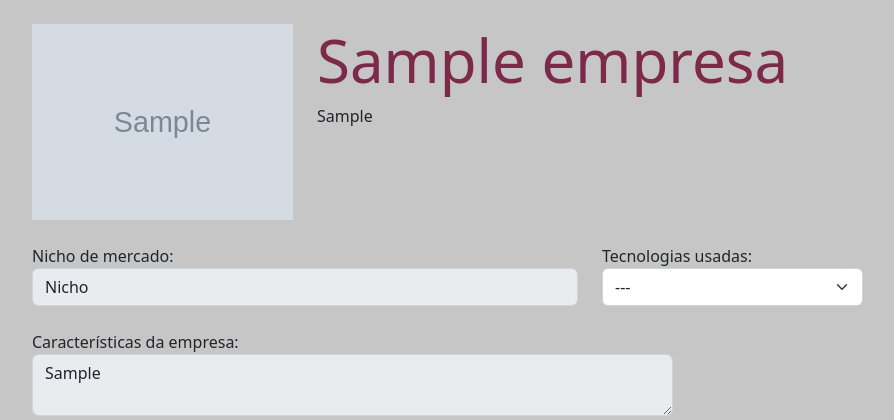
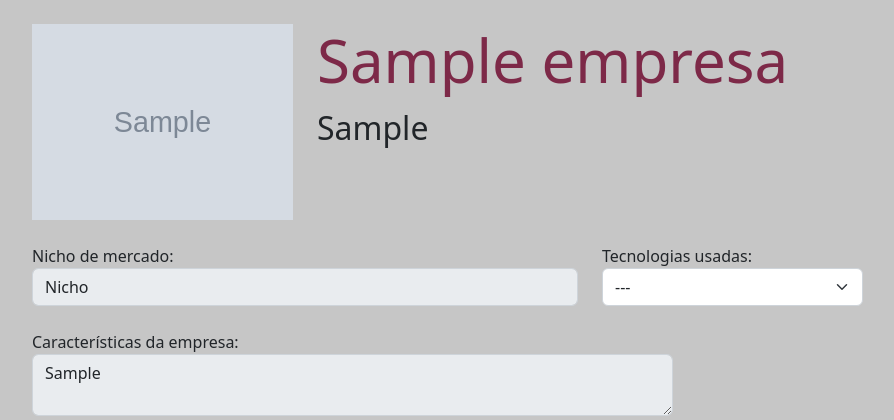
Before and after one commit to ClaudioFritzen/Seletive, a Django app: page /home/empresa/1 in a window 1280 px wide. Shown: the part 56-476 px from the top of the page, without its empty margins (50-944 px from the left). Run offline with Django 4.2, Linux system fonts and the light colour scheme; tables that the repository leaves empty hold one stand-in row (values such as "Sample post"); grey boxes marked "Sample" are stand-in pictures.

Commit message:
criamos o css

```diff
--- a/seletive/urls.py
+++ b/seletive/urls.py
@@ -1,6 +1,8 @@
 
 from django.contrib import admin
 from django.urls import path, include
+
+# para pegar as img que o usuario coloca no banco
 
 urlpatterns = [
     path('admin/', admin.site.urls),
--- a/templates/static/empresa/css/empresa.css
+++ b/templates/static/empresa/css/empresa.css
@@ -2,3 +2,7 @@
     color: #7D2948;
     font-size: 60px
 }
+
+.paragrafo {
+    font-size: 2rem;
+}
```
